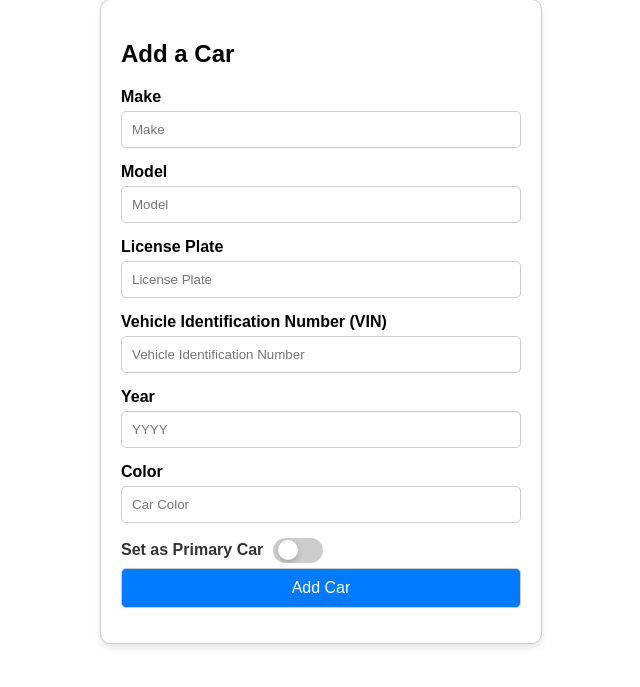
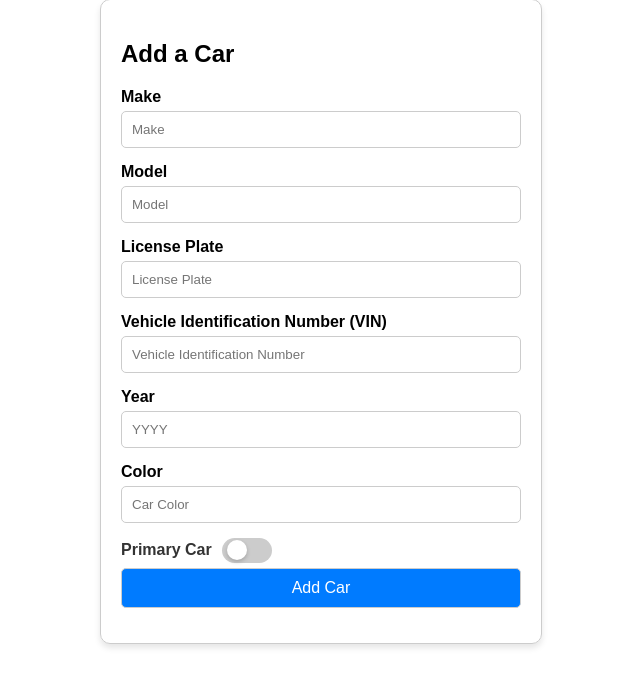
Before and after one commit to trnguyen34/RoadBuddy, a Flask app: page /add-car in a window 1280 px wide. Shown: the part 21-708 px from the top of the page, without its empty margins (319-959 px from the left). Run offline with Flask 3, Linux system fonts and the light colour scheme; the visitor is signed in with stand-in values (Sample User, id 1).

Commit message:
change a label from 'Set to Primary Car' to 'Primary Car'

```diff
--- a/templates/addCar.html
+++ b/templates/addCar.html
@@ -117,7 +117,7 @@
       <input type="text" name="color" placeholder="Car Color" required>
 
       <label class="toggle-label">
-        Set as Primary Car
+        Primary Car
         <input type="checkbox" id="isPrimary" name="isPrimary" class="toggle-checkbox" value="true">
         <div class="toggle-switch"></div>
       </label>
```
